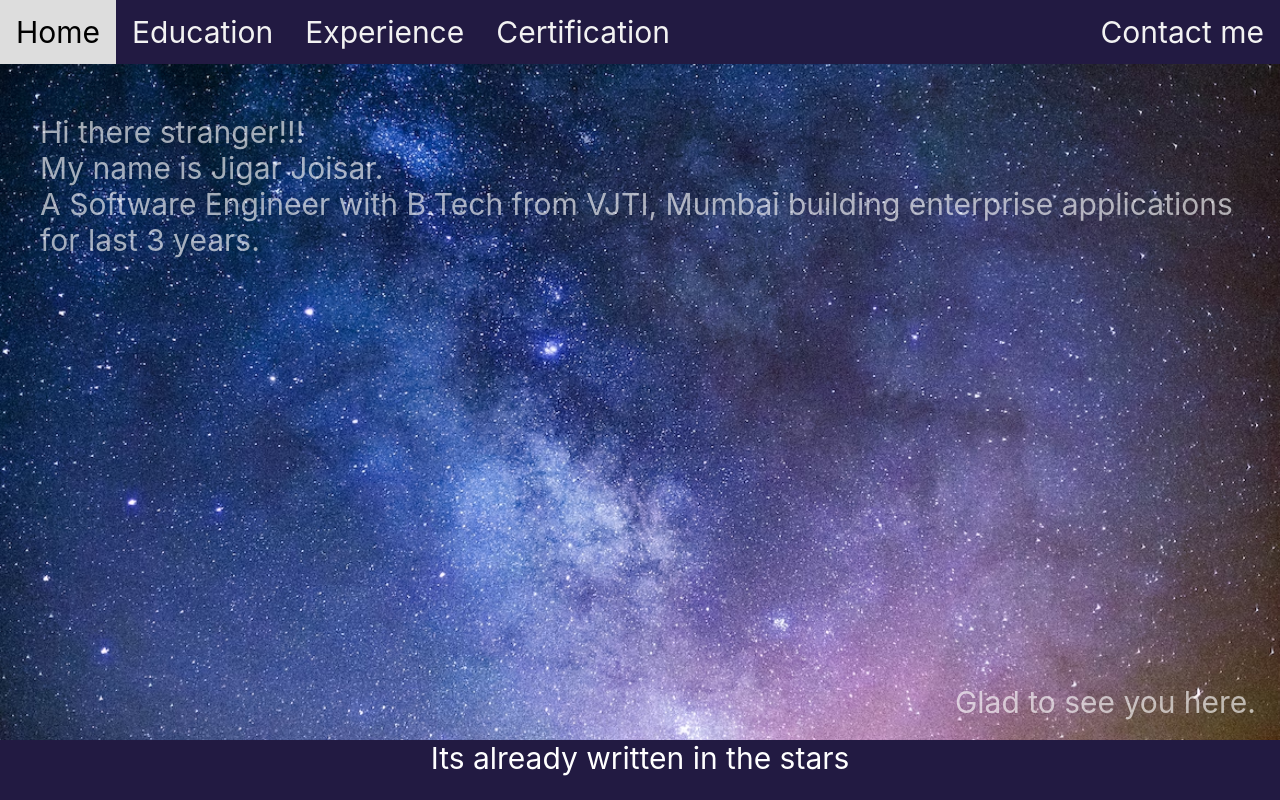
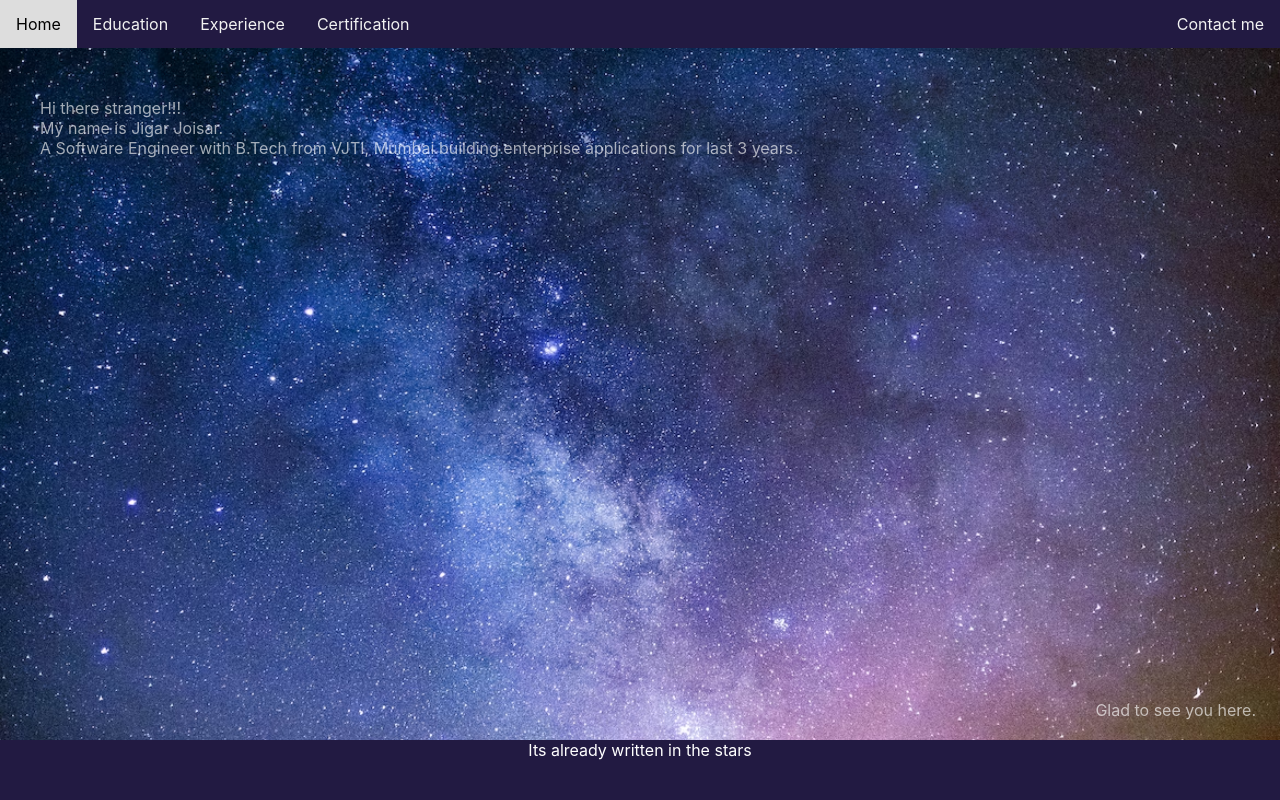
Before and after one commit to Jigar-Joisar/MyPortfolio, a React (Create React App) app: page / in a window 1280 px wide. Built offline with nearby package versions, Linux system fonts and the light colour scheme.

Commit message:
modify tabs

```diff
--- a/src/grid/grid.css
+++ b/src/grid/grid.css
@@ -30,6 +30,7 @@
 .grid-container > div {
   /* background-color: rgba(255, 255, 255, 0.8); */
   text-align: center;
+
   /* padding: 20px 0; */
-  font-size: 30px;
+  /* font-size: 30px; */
 }
```
